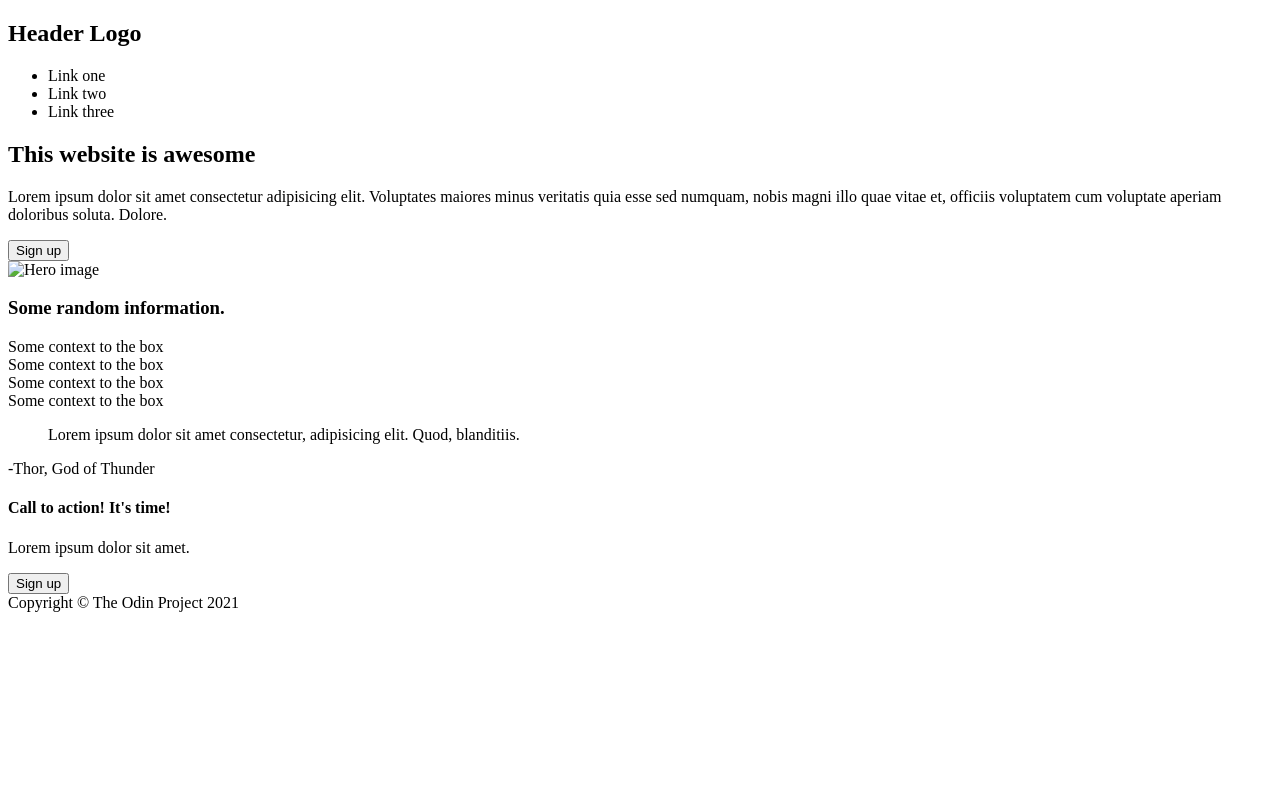
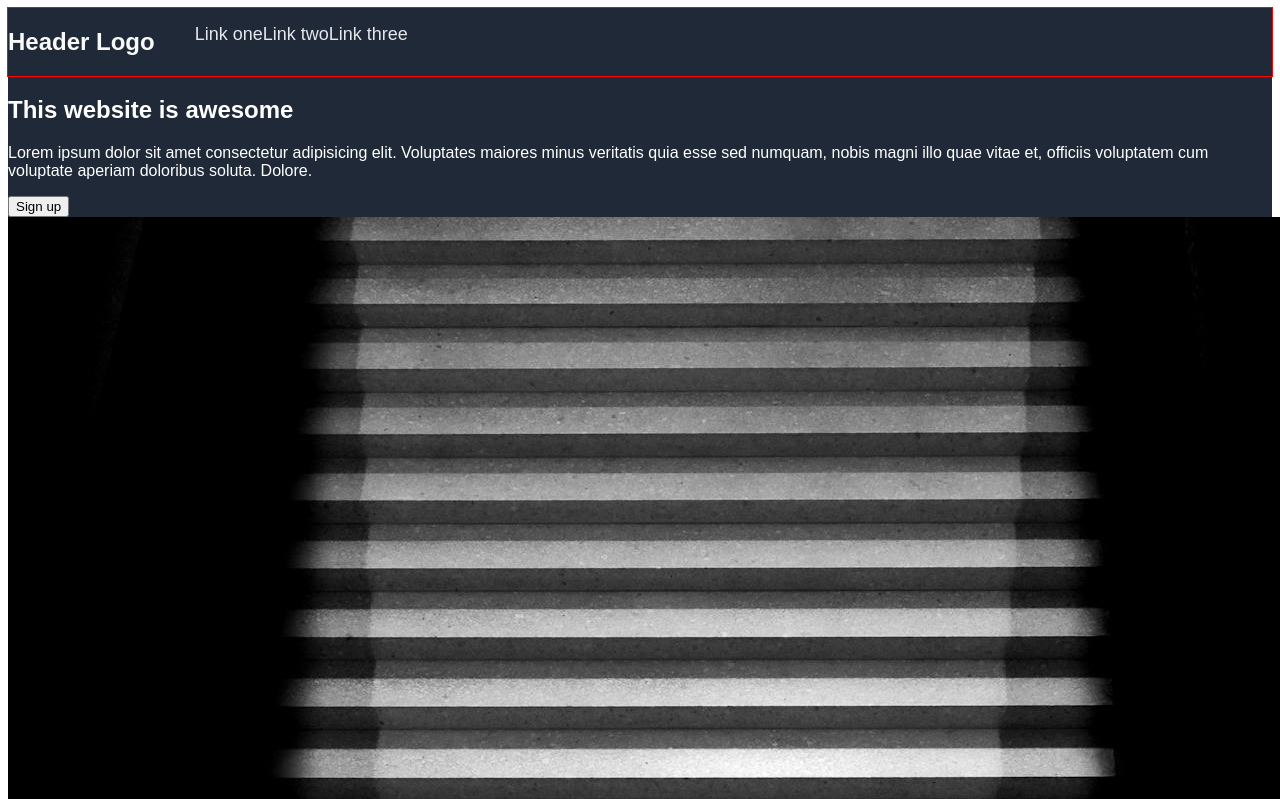
Before and after one commit to Unpetrified/odin_landing_page, a plain HTML site: page index.html in a window 1280 px wide. Shown: the top 799 px of the page. Drawn offline with Linux system fonts and the light colour scheme.

Commit message:
Added basic style to the header and footer section

```diff
--- a/index.html
+++ b/index.html
@@ -22,7 +22,7 @@
                 <p class="hero-secondary">Lorem ipsum dolor sit amet consectetur adipisicing elit. Voluptates maiores minus veritatis quia esse sed numquam, nobis magni illo quae vitae et, officiis voluptatem cum voluptate aperiam doloribus soluta. Dolore.</p>
                 <button class="sign-up">Sign up</button>
             </div>
-            <img class="hero-img" src="" alt="Hero image">
+            <img class="hero-img" src="./pexels-eva-mauermann-1243578278-23451983.jpg" alt="Hero image">
         </section>
     </header>
     <section class="second-section">
--- a/style.css
+++ b/style.css
@@ -0,0 +1,32 @@
+* {
+    font-family: sans-serif;
+}
+
+.header , .footer{
+    background-color: #1F2937;
+    color: white;
+}
+
+.logo-nav-container {
+    display: flex;
+    outline: 1px solid red;
+}
+
+.logo-text {
+    font-size: 24px;
+    color: #F9FAF8;
+}
+
+.link-container {
+    display: flex;
+    list-style-type: none;
+}
+
+.link {
+    font-size: 18px;
+    color: #E5E7EB;
+}
+
+.footer {
+
+}
```
Also changed, not shown: pexels-eva-mauermann-1243578278-23451983.jpg (added).
